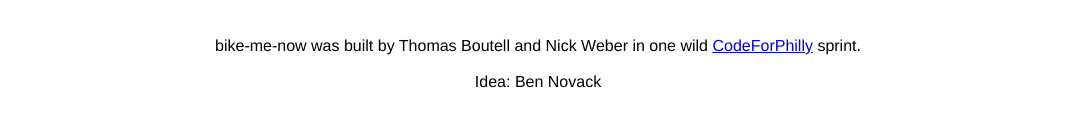
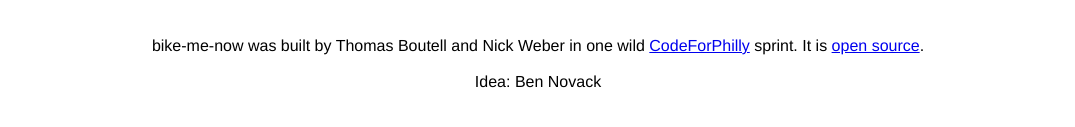
Before and after one commit to boutell/bike-me-now, a website: page public/index.html in a window 1280 px wide. Shown: the part 489-616 px from the top of the page, without its empty margins (102-1177 px from the left). Drawn offline with nearby package versions, Linux system fonts and the light colour scheme; some packages are replaced by stand-ins of ours.

Commit message:
link to source

```diff
--- a/public/index.html
+++ b/public/index.html
@@ -57,7 +57,7 @@
     </nav>
     <div id="map"></div>
     <footer>
-      bike-me-now was built by Thomas Boutell and Nick Weber in one wild <a href="https://codeforphilly.org/">CodeForPhilly</a> sprint.<br /><br />
+      bike-me-now was built by Thomas Boutell and Nick Weber in one wild <a href="https://codeforphilly.org/">CodeForPhilly</a> sprint. It is <a href="https://github.com/boutell/bike-me-now">open source</a>.<br /><br />
       Idea: Ben Novack
     </footer>
 
```
